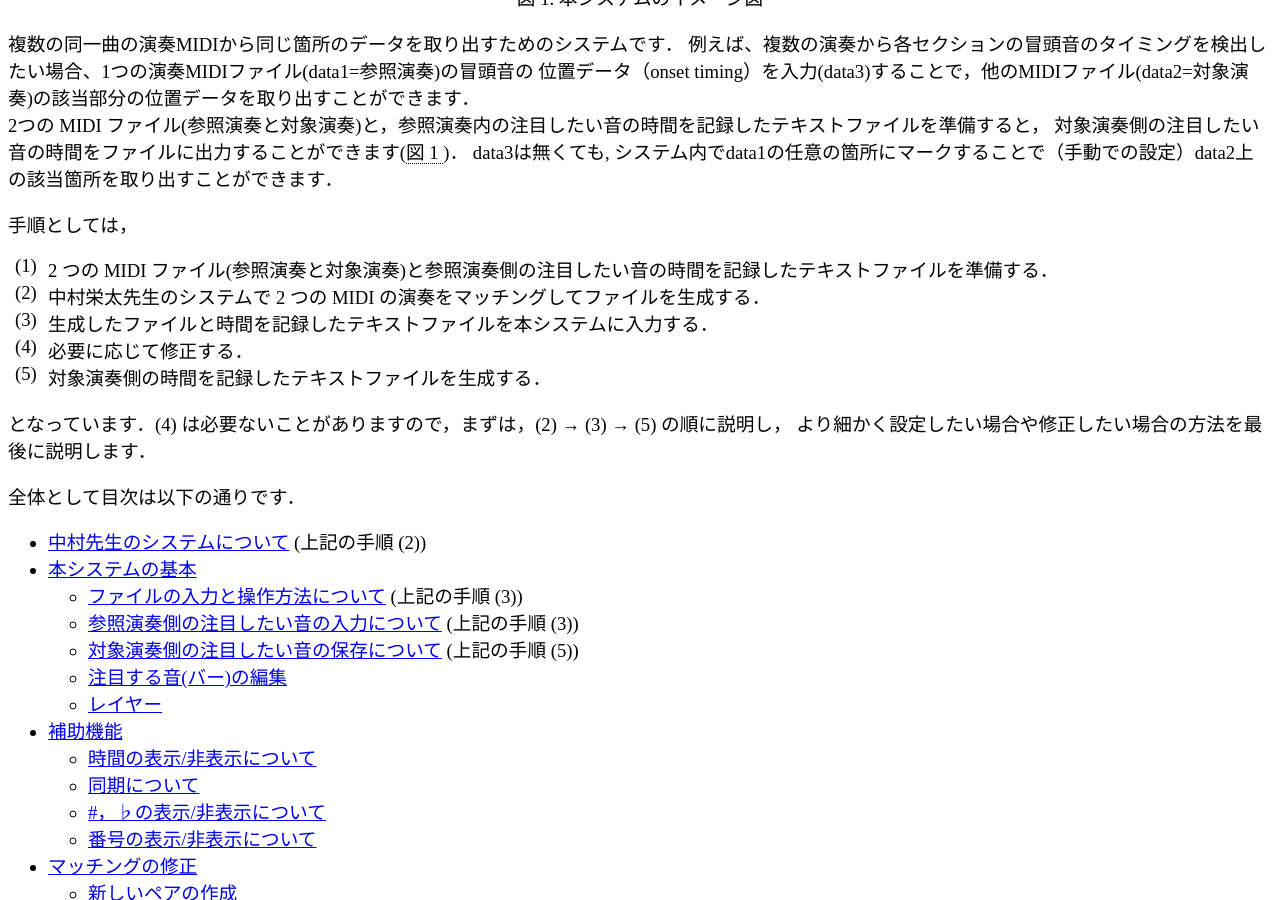
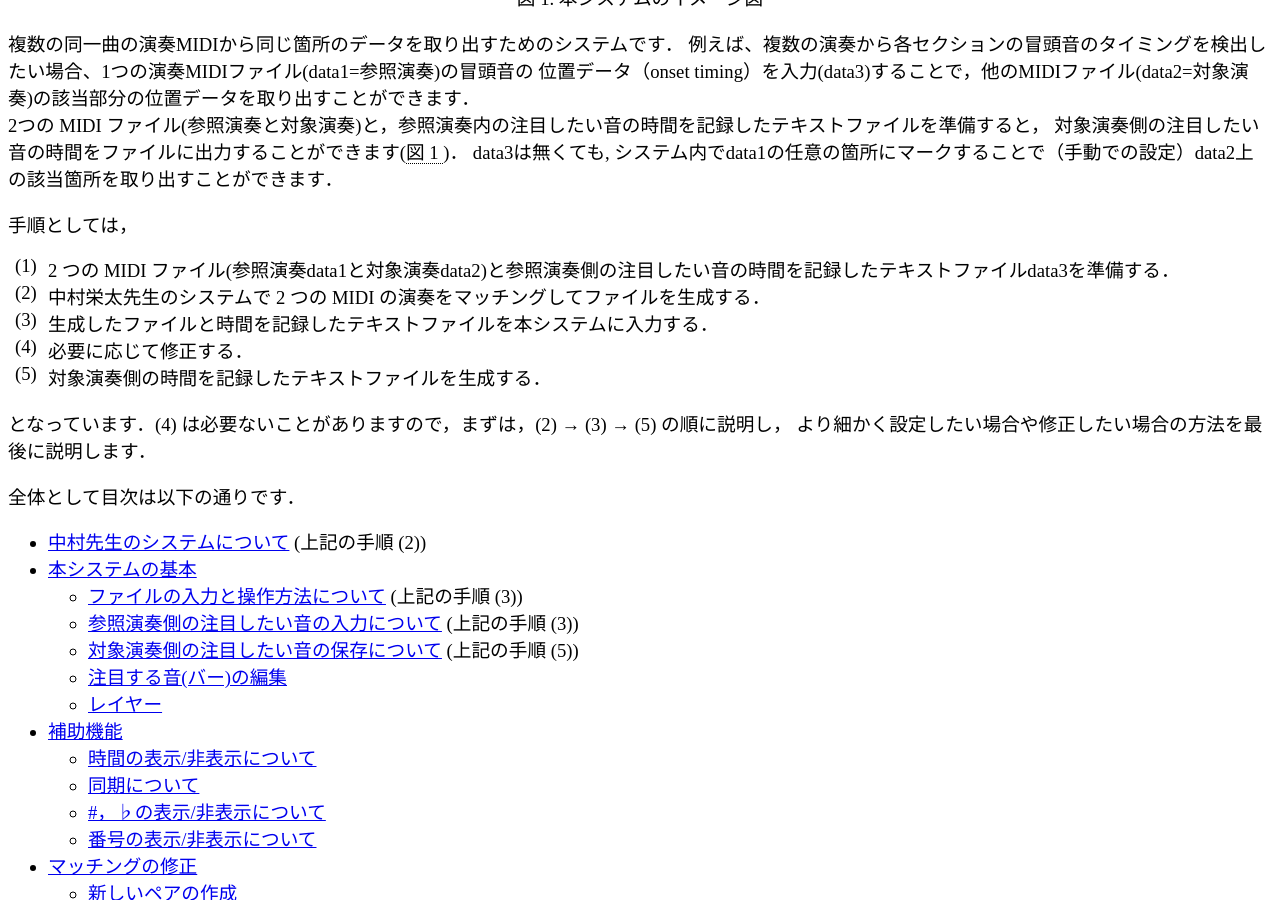
Before and after one commit to akikowashino/akikowashino.github.io, a Jekyll site: the page midi2midi/manual.html, which Jekyll copies as it is, in a window 1280 px wide and 900 px high, scrolled down 490 px. Built offline with Jekyll 4.4.1, drawn with Linux system fonts in a browser that asks for light colours.

Commit message:
Update manual.html

```diff
--- a/midi2midi/manual.html
+++ b/midi2midi/manual.html
@@ -32,7 +32,7 @@
 <p>
 手順としては，
 <ol class="parentheses">
-<li>2 つの MIDI ファイル(参照演奏と対象演奏)と参照演奏側の注目したい音の時間を記録したテキストファイルを準備する．
+<li>2 つの MIDI ファイル(参照演奏data1と対象演奏data2)と参照演奏側の注目したい音の時間を記録したテキストファイルdata3を準備する．
 <li>中村栄太先生のシステムで 2 つの MIDI の演奏をマッチングしてファイルを生成する．
 <li>生成したファイルと時間を記録したテキストファイルを本システムに入力する．
 <li>必要に応じて修正する．
```
